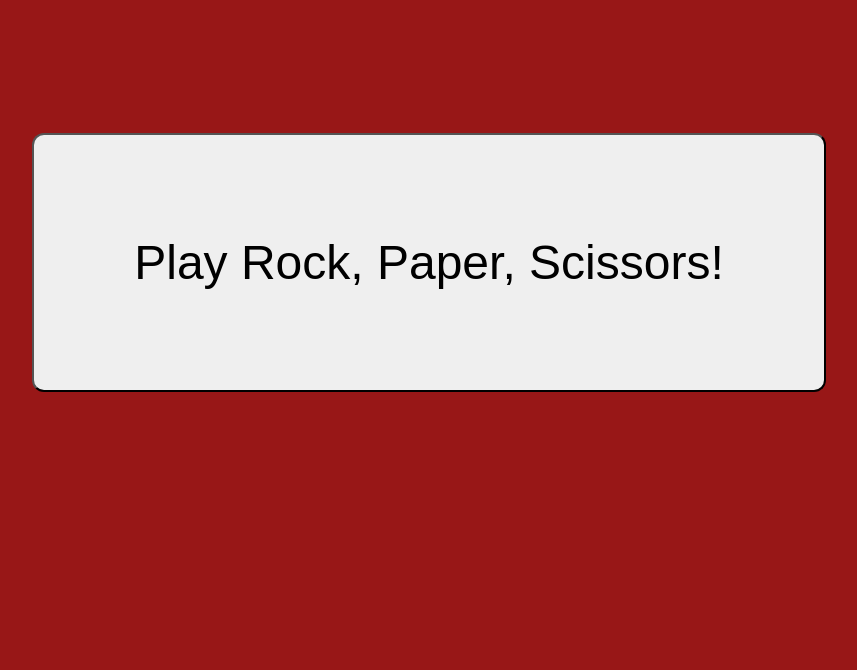
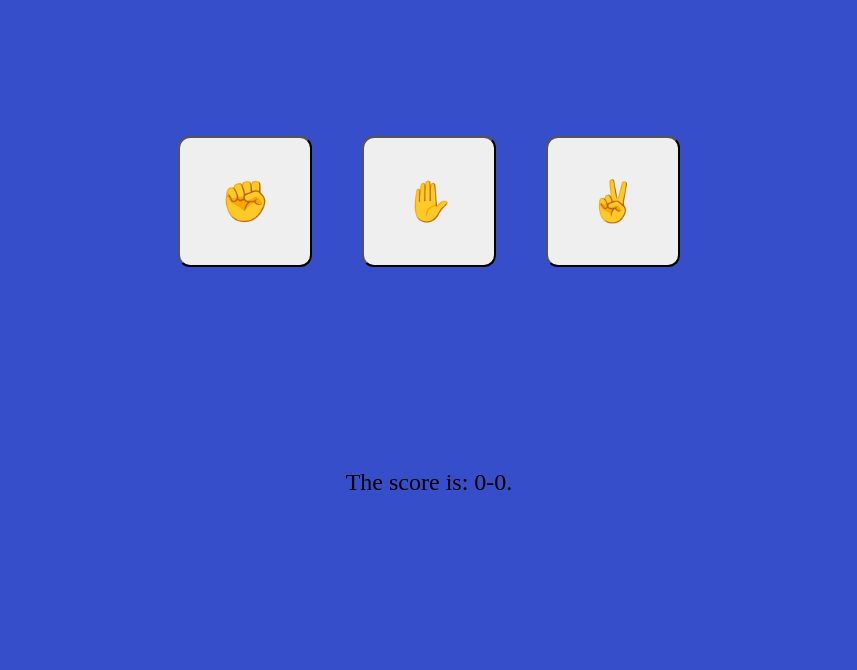
Before and after one commit to Chrisgth/rock_paper_scissors_2022, a plain HTML site: page index.html in a window 1280 px wide. Shown: the part 146-816 px from the top of the page, without its empty margins (211-1068 px from the left). Drawn offline with Linux system fonts and the light colour scheme.

Commit message:
Added ui.

```diff
--- a/index.html
+++ b/index.html
@@ -5,9 +5,20 @@
         <title>
             Rock Paper Scissors 2022
         </title>
-        <script src="scripts/script.js"></script>
+        <link rel="stylesheet" href="styles/style.css">
+        <script src="scripts/script.js" defer></script>
     </head>
-    <body style="display: flex; align-items: center; justify-content: center; height: 100vh; background-color: #981717">
-        <button onclick="game()" style="padding: 100px; font-size: 48px; border-radius:12px;">Play Rock, Paper, Scissors!</button>
+    <body>
+        <!-- <button onclick="game()" style="padding: 100px; font-size: 48px; border-radius:12px;">Play Rock, Paper, Scissors!</button> -->
+        <h1>Rock, Paper, Scissors!</h1>
+        <div id="btns">
+        <button id="rock">&#9994</button>
+        <button id="paper">&#9995</button>
+        <button id="scissors">&#9996</button>
+        </div>
+        <div id="paras">
+            <p id="results"></p>
+            <p id="score">The score is: 0-0.</p>
+        </div>
     </body>
 </html>
--- a/scripts/script.js
+++ b/scripts/script.js
@@ -19,16 +19,44 @@ function computerPlay(){
 // Make your function’s playerSelection parameter case-insensitive
 // (so users can input rock, ROCK, RocK or any other variation).
 
+let playerScore = 0;
+let computerScore = 0;
+function gameWonText(){
+    score.textContent = 'The score is: ' + playerScore + ' - ' + computerScore + '. Congratulations! You won the game!';
+    playerScore = 0;
+    computerScore = 0
+}
+function gameLostText(){
+    score.textContent = 'The score is: ' + playerScore + ' - ' + computerScore + '. You lost the game. Better luck next time!';
+    playerScore = 0;
+    computerScore = 0;
+}
 function playSingleRound(playerSelection, computerSelection){
+
+    const result = document.querySelector('#results')
     computerSelection = computerPlay();
     if (playerSelection === 'Rock' && computerSelection === 'Paper'||
     playerSelection === 'Paper' && computerSelection === 'Scissors'||
     playerSelection === 'Scissors' && computerSelection === 'Rock'){
-        return 'loser';
+        result.textContent = 'You lost the round!'
+        if(computerScore < 4){
+            computerScore += 1;
+            score.textContent = 'The score is: ' + playerScore + ' - ' + computerScore;
+        } else {
+            computerScore += 1;
+            gameLostText();
+        }
     } else if (playerSelection===computerSelection){
-        return 'draw';
+        result.textContent = 'Round draw!'
     } else{
-        return 'win';
+        result.textContent = 'You won the round!'
+        if(playerScore < 4){
+            playerScore += 1;
+            score.textContent = 'The score is: ' + playerScore + ' - ' + computerScore;
+        } else {
+            playerScore += 1
+            gameWonText();
+        }
     }
 }
 
@@ -36,34 +64,17 @@ function playSingleRound(playerSelection, computerSelection){
 // Call the playRound function inside of this one to play a 5 round game
 // that keeps score and reports a winner or loser at the end.
 
-function game(){
-    let playerScore = 0;
-    let computerScore = 0;
-    for (let i = 0; i < 5; i++){
-        playerSelection = prompt("Please enter your selection")
-        playerSelection = playerSelection.toLowerCase();
-        playerSelection = playerSelection.charAt(0).toUpperCase() + playerSelection.slice(1);
-        if (!(playerSelection === 'Rock') && !( playerSelection === 'Paper') && !(playerSelection === 'Scissors')){
-            alert("Please enter either rock paper or scissors!")
-            i--;
-        } else {
-           let singleRound = playSingleRound(playerSelection)
-           if (singleRound === 'loser'){
-               computerScore++;
-               alert('You lost! The score is '+playerScore+ ' - '+computerScore);
-           } else if (singleRound === 'draw'){
-               alert('Draw!');
-           } else {
-               playerScore++;
-               alert('You won! The score is '+playerScore+ ' - '+computerScore);
-           }
-        }
-    }
-    if (playerScore>computerScore){
-        alert("Congratulations! You won the best of 5!")
-    } else if (playerScore<computerScore){
-        alert("You lost the best of 5! Better luck next time.")
-    } else {
-        alert("It's a draw!")
-    }
-}
+// Create three buttons, one for each selection. Add an event listener to the buttons that call
+// your playRound function with the correct playerSelection every time a button is clicked. (you can keep the console.logs for this step)
+
+const rockbtn = document.querySelector('#rock');
+const paperbtn = document.querySelector('#paper');
+const scissorsbtn = document.querySelector('#scissors');
+
+rockbtn.addEventListener('click', () => {playSingleRound('Rock');});
+paperbtn.addEventListener('click', () => {playSingleRound('Paper');});
+scissorsbtn.addEventListener('click', () => {playSingleRound('Scissors');});
+
+// Add a div for displaying results and change all of your console.logs into DOM methods.
+// Display the running score, and announce a winner of the game once one player reaches 5 points.
+const score = document.querySelector('#score');
--- /dev/null
+++ b/styles/style.css
@@ -0,0 +1,31 @@
+body {
+    display: flex;
+    flex-direction: column;
+    background-color:#364EC9;
+    justify-content: space-around;
+    align-items: center;
+    height: 100vh;
+}
+
+#btns{
+    display: flex;
+    gap: 50px;
+}
+
+button {
+    padding: 40px;
+    border-radius: 12px;
+    font-size: 40px;
+}
+
+#paras{
+    height: 200px;
+    box-sizing: border-box;
+    font-size: 24px;
+    text-align: center;
+}
+
+#results,
+#score{
+    height: 24px;
+}
```
